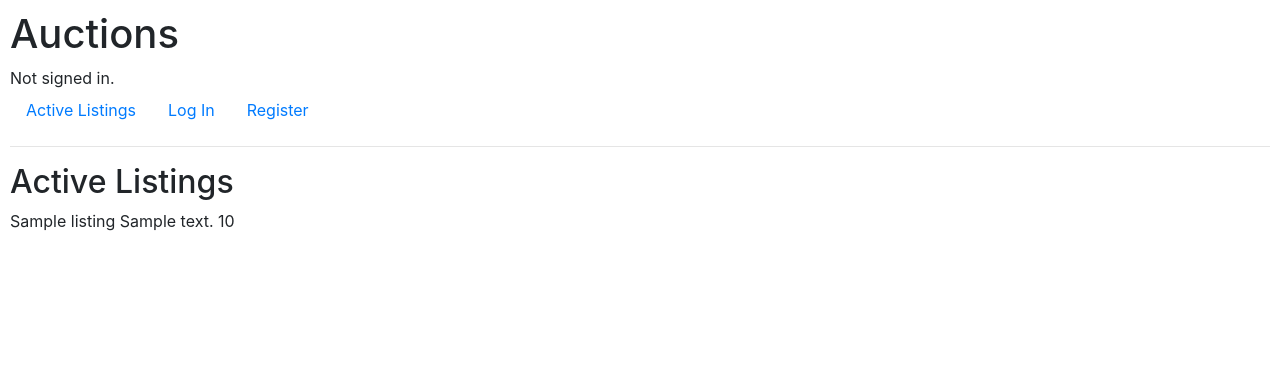
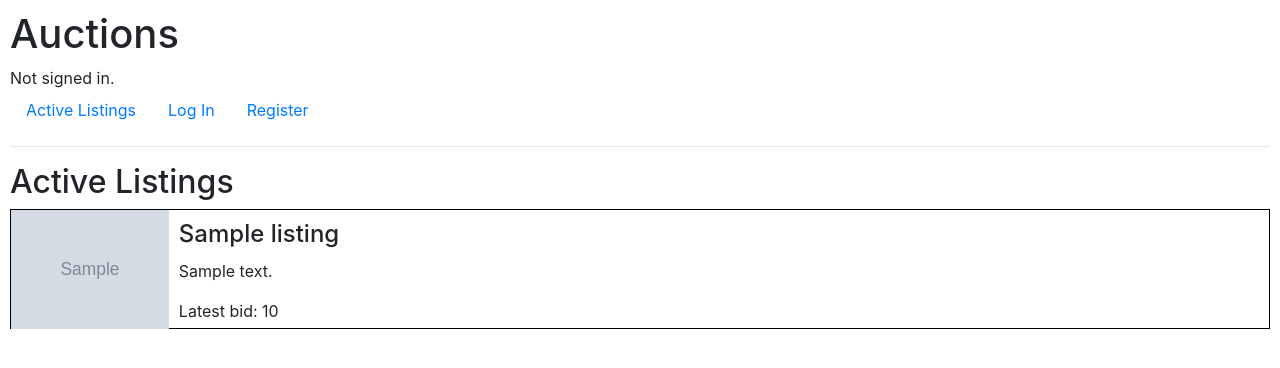
Before and after one commit to theamian/auctions, a Django app: page / in a window 1280 px wide. Shown: the top 368 px of the page. Run offline with Django 3.2, Linux system fonts and the light colour scheme; tables that the repository leaves empty hold one stand-in row (values such as "Sample post"); grey boxes marked "Sample" are stand-in pictures; some libraries are stand-ins or nearby versions.

Commit message:
Add the active listings card with image, title, description and bid overview

```diff
--- a/auctions/static/auctions/styles.css
+++ b/auctions/static/auctions/styles.css
@@ -1,3 +1,19 @@
 body {
     padding: 10px;
+    box-sizing: border-box;
 }
+
+.active_card {
+    border: 1px solid black;
+    height: 15vh;
+}
+
+.active_card img {
+    height: 14.8vh;
+    margin-right: 10px;
+    float:left;
+}
+
+.active_card h4 {
+    margin: 10px auto;
+}
--- a/auctions/templates/auctions/index.html
+++ b/auctions/templates/auctions/index.html
@@ -4,9 +4,14 @@
     <h2>Active Listings</h2>
 
     {% for listing in listings %}
-        {{ listing.title }}
-        {{ listing.description }}
-        {{ listing.bid_listing.get.amount }}
+
+        <div class="active_card">
+            <img src="{{ listing.image }}" alt="Image for {{ listing.title }}" />
+            <h4>{{ listing.title }}</h4>
+            <p>{{ listing.description }}</p>
+            <p>Latest bid: {{ listing.bid_listing.get.amount }}</p>
+        </div>
+
 
     {% empty %}
 
```
